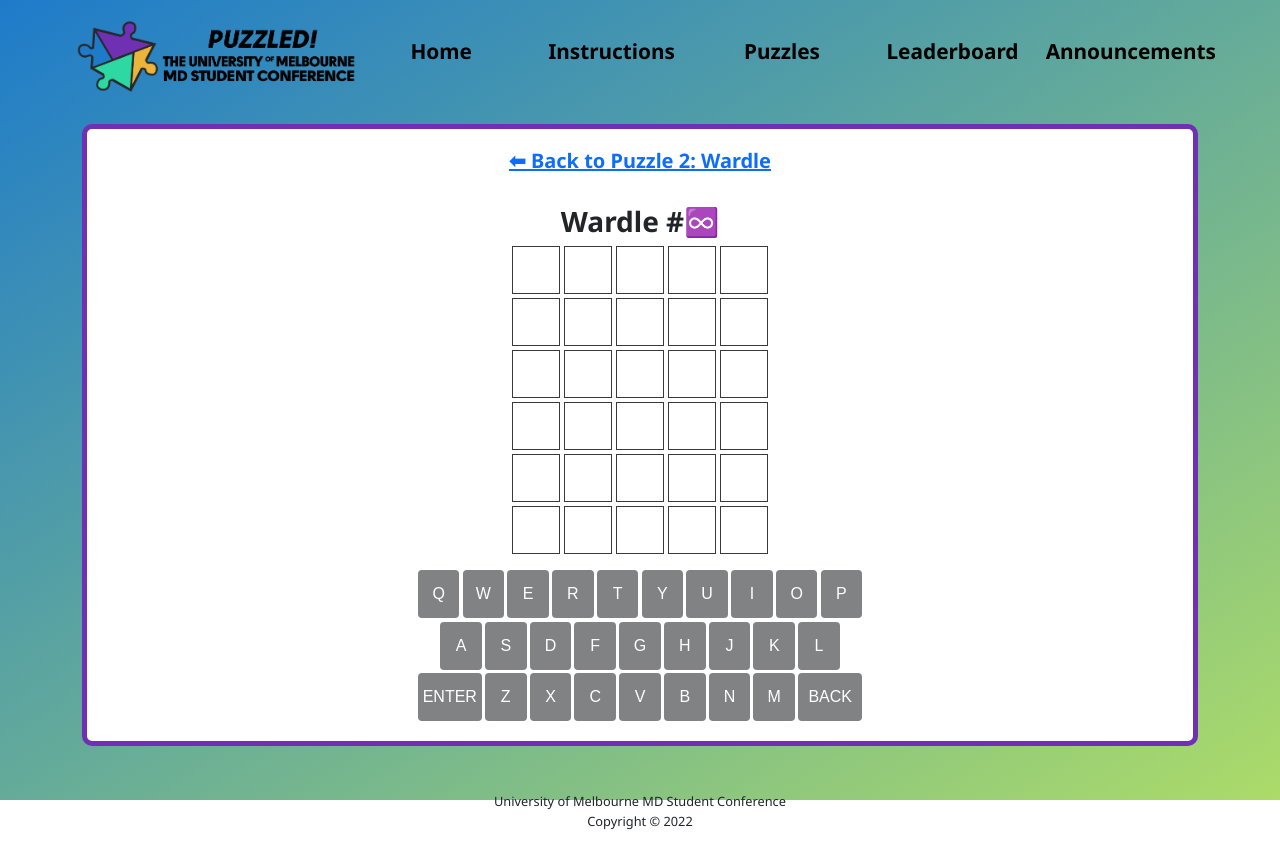
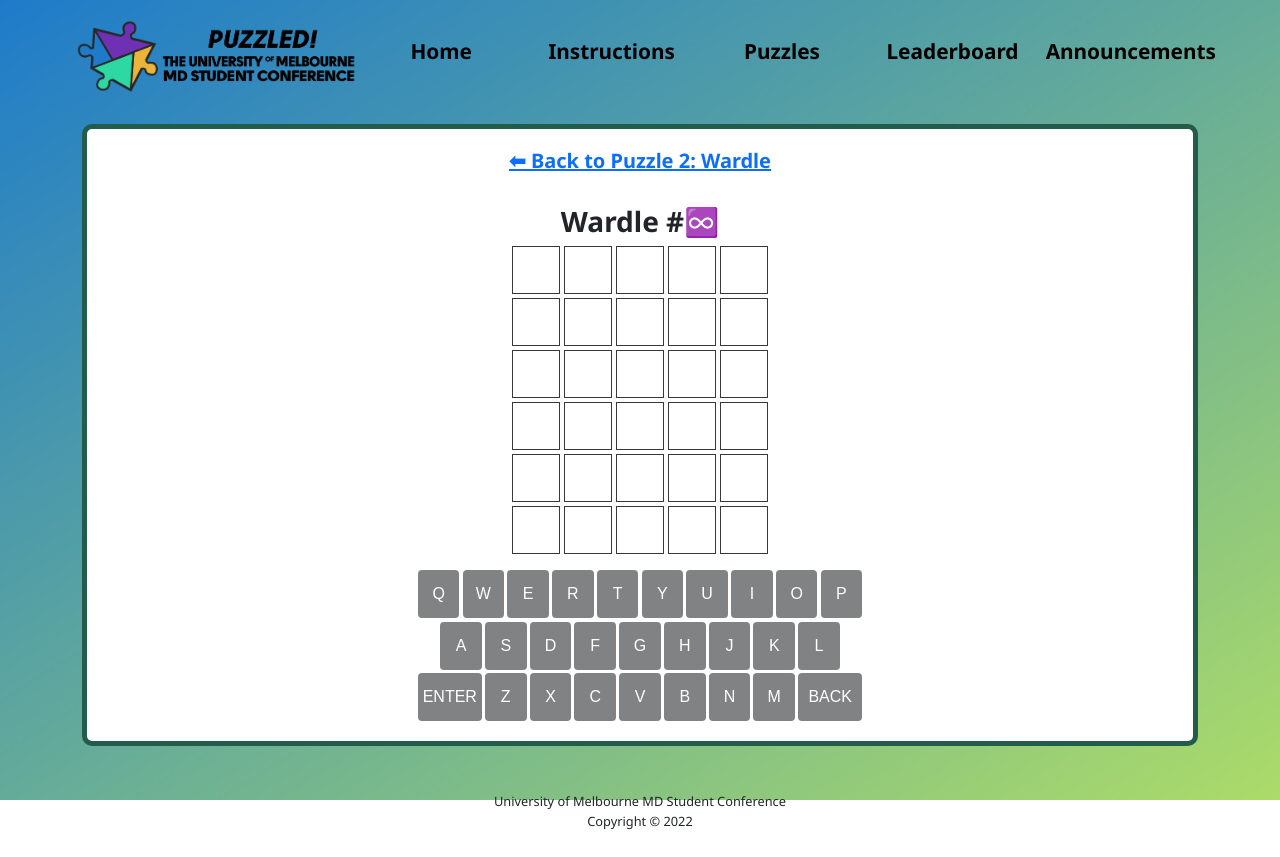
Before and after one commit to AllenZPGu/MDSCPuzzles, a Django app: template MDSCProj/MDSCApp/templates/MDSCApp/puzzlePages/wardle.html in a window 1280 px wide. Run offline with Django 3.2, Linux system fonts and the light colour scheme; the template is opened without the code that fills it, so the values that code supplies are empty; some libraries are stand-ins or nearby versions.

Commit message:
Update wardle.html

```diff
--- a/MDSCProj/MDSCApp/templates/MDSCApp/puzzlePages/wardle.html
+++ b/MDSCProj/MDSCApp/templates/MDSCApp/puzzlePages/wardle.html
@@ -7,7 +7,7 @@
 
 <link rel="stylesheet" type="text/css" href="{% static 'MDSCApp/css/ward.css'%}">
 
-<div class="container inner-container" style="padding-left:0px; padding-right:0px">
+<div class="container inner-container" style="padding-left:0px; padding-right:0px; border-color: #235c4a;">
   <center>
     <a href="/puzzle/2/"><h5>⬅ Back to Puzzle 2: Wardle</h5></a>
     <br>
```
